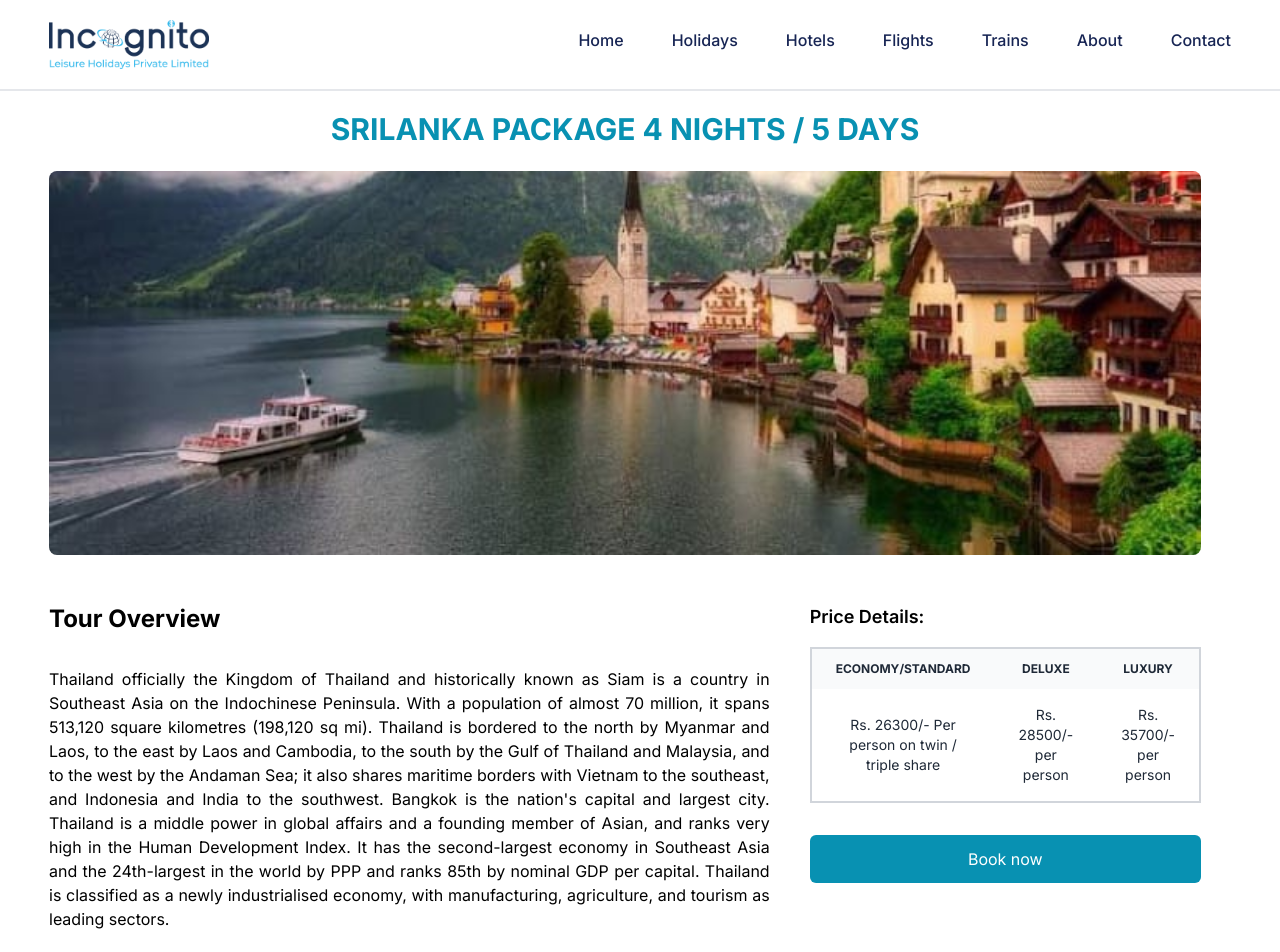
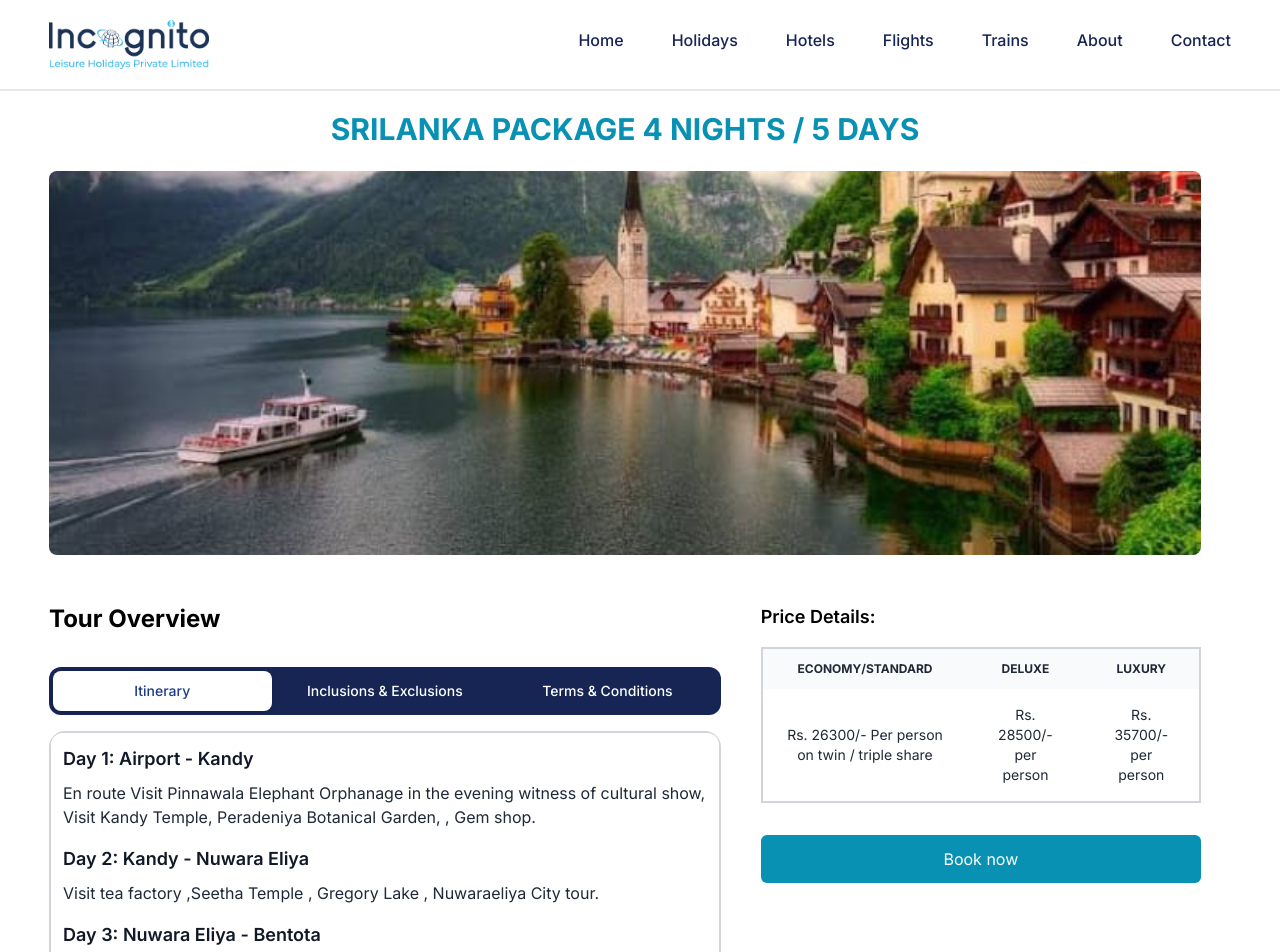
Before and after one commit to Incognito-Holidays/web, a Next.js app: page /holidays/srilanka/srilanka-4n-5d-package in a window 1280 px wide. Shown: the top 952 px of the page. Built offline with nearby package versions, Linux system fonts and the light colour scheme.

Commit message:
Some changes

```diff
--- a/src/app/holidays/srilanka/srilanka-3n-4d/page.tsx
+++ b/src/app/holidays/srilanka/srilanka-3n-4d/page.tsx
@@ -181,7 +181,7 @@ const Page: React.FC = () => {
                 )}
               >
                 <div className='space-y-2'>
-                  <h1 className='text-base font-semibold '>
+                  <h1 className='text-lg font-semibold underline '>
                     Terms & Conditions applied
                   </h1>
                 </div>
--- a/src/app/holidays/srilanka/srilanka-4n-5d-package/page.tsx
+++ b/src/app/holidays/srilanka/srilanka-4n-5d-package/page.tsx
@@ -25,23 +25,7 @@ const Page: React.FC = () => {
       <div className='mt-12 flex flex-col gap-x-10 md:flex-row'>
         <div className='space-y-8'>
           <h2 className='text-2xl font-bold'>Tour Overview</h2>
-          <p className='text-justify'>
-            Thailand officially the Kingdom of Thailand and historically known
-            as Siam is a country in Southeast Asia on the Indochinese Peninsula.
-            With a population of almost 70 million, it spans 513,120 square
-            kilometres (198,120 sq mi). Thailand is bordered to the north by
-            Myanmar and Laos, to the east by Laos and Cambodia, to the south by
-            the Gulf of Thailand and Malaysia, and to the west by the Andaman
-            Sea; it also shares maritime borders with Vietnam to the southeast,
-            and Indonesia and India to the southwest. Bangkok is the nation's
-            capital and largest city. Thailand is a middle power in global
-            affairs and a founding member of Asian, and ranks very high in the
-            Human Development Index. It has the second-largest economy in
-            Southeast Asia and the 24th-largest in the world by PPP and ranks
-            85th by nominal GDP per capital. Thailand is classified as a newly
-            industrialised economy, with manufacturing, agriculture, and tourism
-            as leading sectors.
-          </p>
+          <p className='text-justify'>{/* Overview */}</p>
 
           <Tab.Group>
             <Tab.List className='flex space-x-1 rounded-xl bg-blue-950 p-1'>
@@ -106,7 +90,7 @@ const Page: React.FC = () => {
                 </div>
                 <div className='space-y-2'>
                   <h1 className='text-lg font-semibold text-gray-900'>
-                    Day 2: Kandy-Nuwara Eliya
+                    Day 2: Kandy - Nuwara Eliya
                   </h1>
                   <h2 className='text-gray-800'>
                     <p className='text-justify'>
@@ -117,7 +101,7 @@ const Page: React.FC = () => {
                 </div>
                 <div className='space-y-2'>
                   <h1 className='text-lg font-semibold text-gray-900'>
-                    Day 3: Nuwara Eliya -Bentota
+                    Day 3: Nuwara Eliya - Bentota
                   </h1>
                   <h2 className='text-gray-800'>
                     <p>
@@ -183,7 +167,7 @@ const Page: React.FC = () => {
 
                 <div className='space-y-2'>
                   <h1 className='text-lg font-semibold underline'>
-                    Supplement cost for Entrance Fees ( Per person)
+                    Supplement cost for Entrance Fees (Per person)
                   </h1>
                   <ul className='ml-6 list-disc'>
                     <li>US$ 10 Pinnawala Elephant Orphanage.</li>
@@ -198,7 +182,7 @@ const Page: React.FC = () => {
                     <li>
                       US$ 20 water sports ( 01 banana boat ride and 01 jetski)
                     </li>
-                    <li>US$ 02Gangarama Tempe</li>
+                    <li>US$ 02 Gangarama Tempe</li>
                   </ul>
                 </div>
               </Tab.Panel>
@@ -209,7 +193,7 @@ const Page: React.FC = () => {
                 )}
               >
                 <div className='space-y-2'>
-                  <h1 className='text-lg font-semibold underline'>
+                  <h1 className='text-lg font-semibold underline '>
                     Terms & Conditions applied
                   </h1>
                 </div>
```
